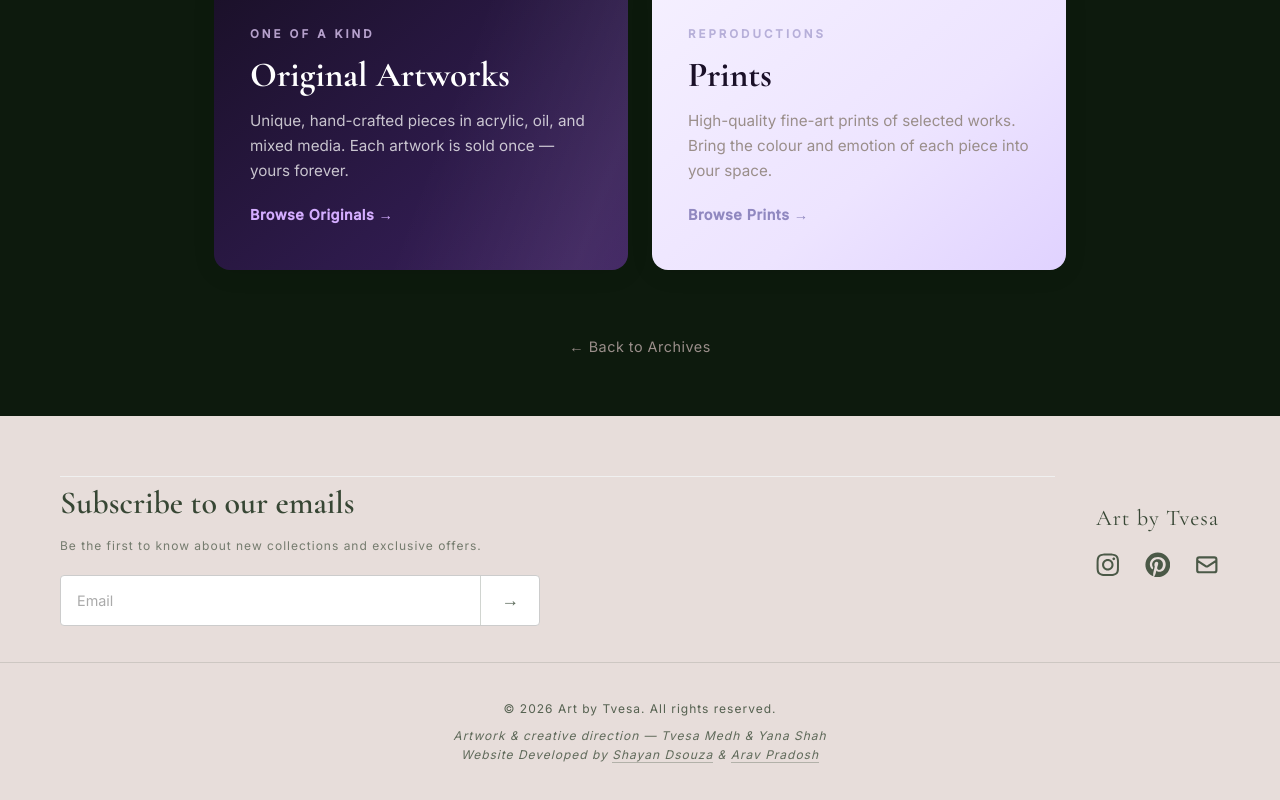
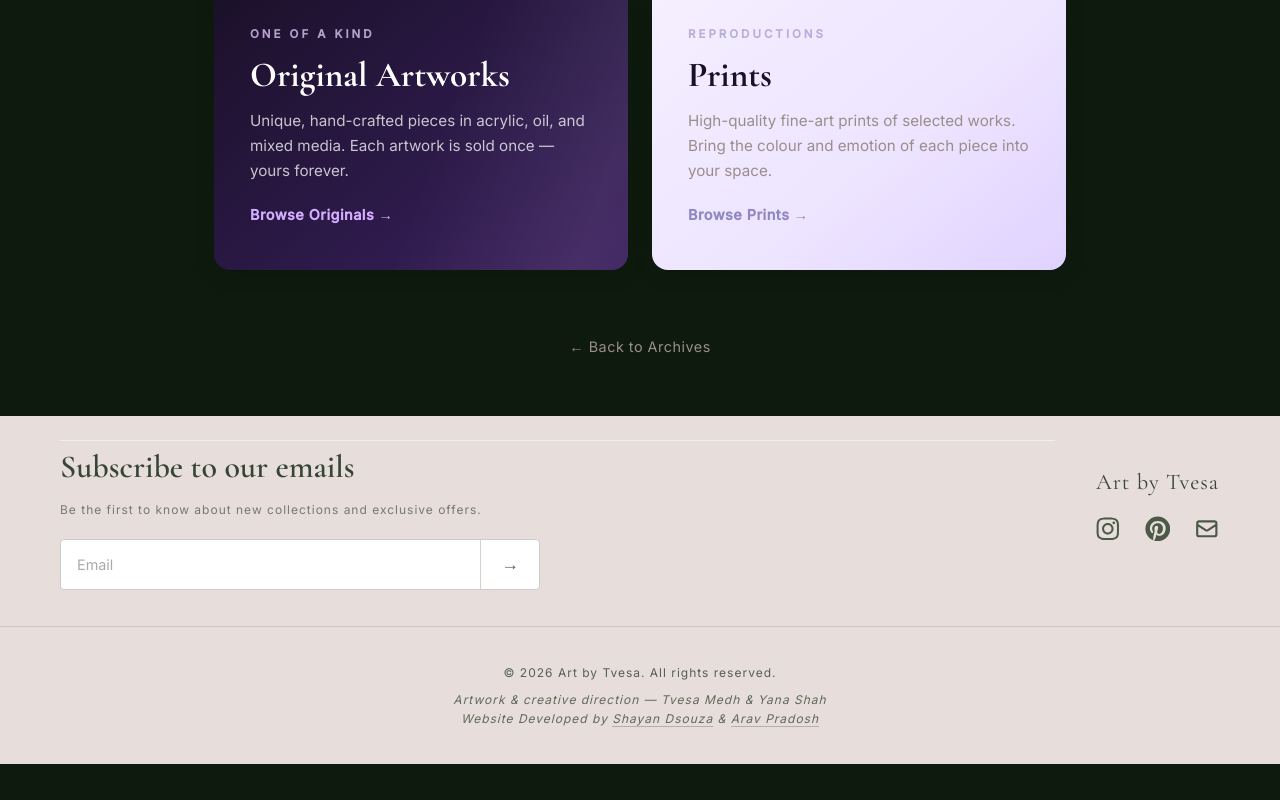
Before and after one commit to ShayanDsouza/Art_by_tvesa, a React (Vite) app: page /shop in a window 1280 px wide. Shown: the part 414-1214 px from the top of the page. After the commit the page ends 1178 px from the top, so only its background shows below. Built offline with nearby package versions, Linux system fonts and the light colour scheme; no server answers.

Commit message:
Remove space+line above footer newsletter; boost View Shop shimmer visibility

```diff
--- a/src/App.css
+++ b/src/App.css
@@ -906,15 +906,15 @@ body.gallery-active .navbar {
     0 0 40px rgba(23, 44, 22, 0.12);
 }
 
-/* Matches navbar shimmer exactly */
+/* Same shimmer as navbar — visible at rest, not just on hover */
 .btn-glitter-shimmer {
   position: absolute;
   inset: 0;
   background: linear-gradient(
     105deg,
-    transparent 30%,
-    rgba(255, 255, 255, 0.55) 50%,
-    transparent 70%
+    transparent 25%,
+    rgba(255, 255, 255, 0.70) 50%,
+    transparent 75%
   );
   background-size: 200% 100%;
   animation: shimmer-sweep 2.6s ease-in-out infinite;
@@ -1727,8 +1727,7 @@ body.gallery-active .navbar {
   align-items: center;
   justify-content: space-between;
   gap: 40px;
-  padding: 36px 60px;
-  border-bottom: 1px solid rgba(23, 44, 22, 0.12);
+  padding: 0 60px 36px;
 }
 
 .footer-newsletter-col {
@@ -1790,6 +1789,7 @@ body.gallery-active .navbar {
 .footer-bottom {
   padding: 28px 60px 36px;
   text-align: center;
+  border-top: 1px solid rgba(23, 44, 22, 0.12);
 }
 
 @media (max-width: 768px) {
```
